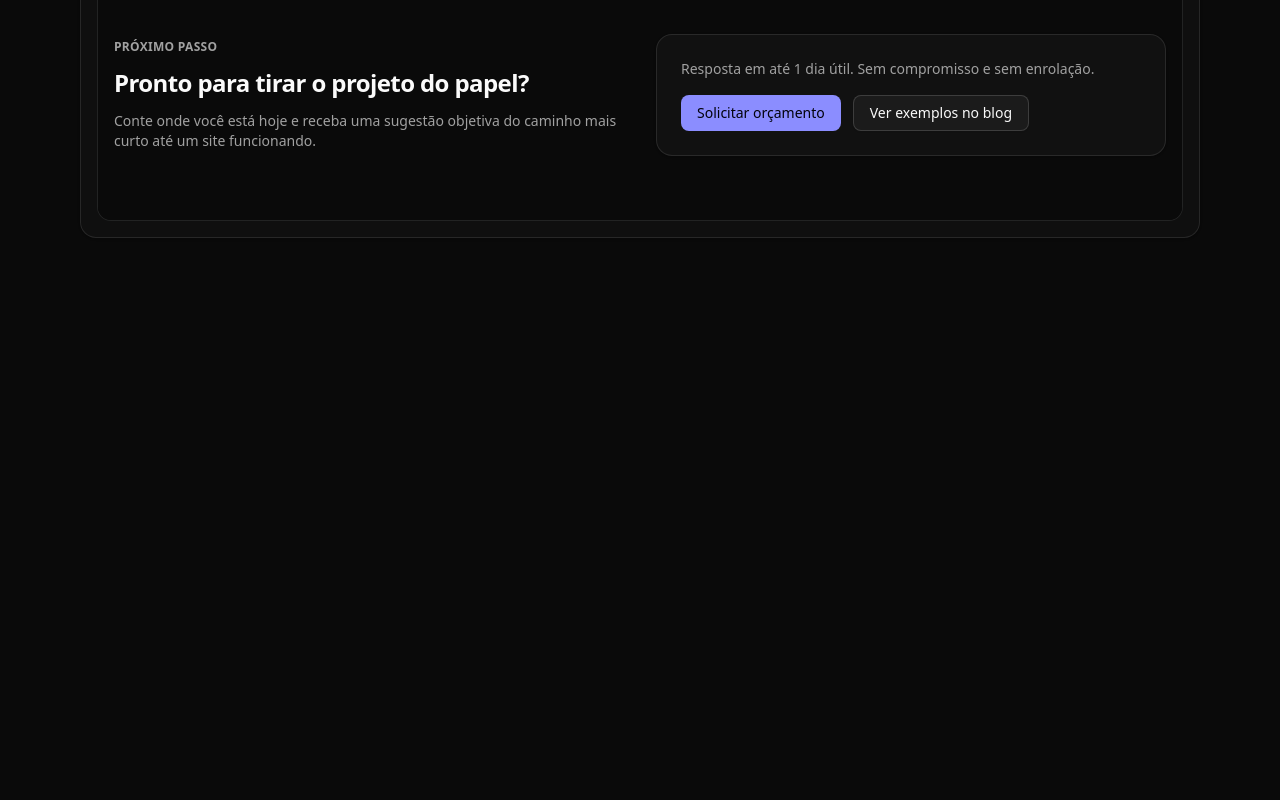
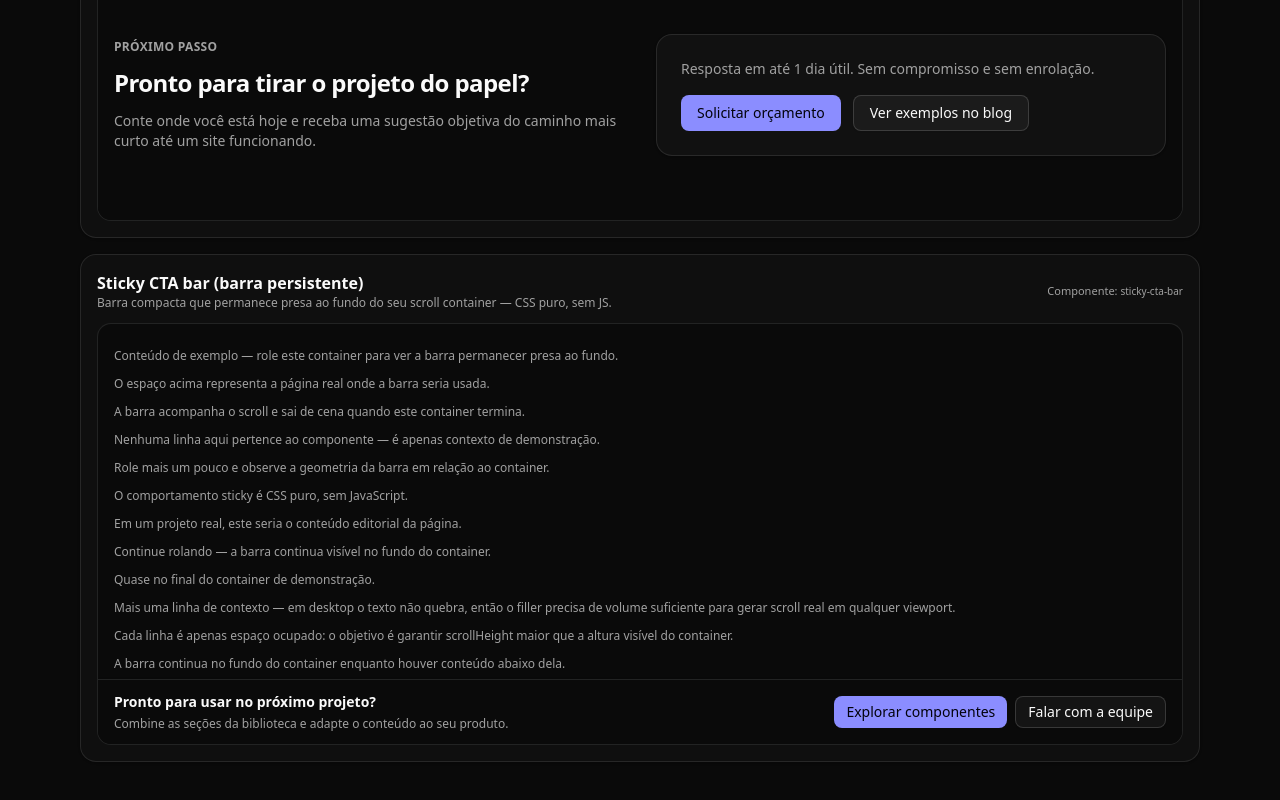
Before and after one commit to svitordev/svitordev-ui-lab, a Next.js app: page /library/cta in a window 1280 px wide. Shown: the part 1477-2277 px from the top of the page. Before the commit the page ends 1803 px from the top, so only its background shows below. Built offline with nearby package versions, Linux system fonts and the light colour scheme.

Commit message:
feat: add sticky cta bar

```diff
--- a/app/library/cta/page.tsx
+++ b/app/library/cta/page.tsx
@@ -7,6 +7,10 @@ import {
   CtaSplitActions,
   type CtaSplitActionsProps,
 } from "@/components/sections/cta/cta-split-actions";
+import {
+  StickyCtaBar,
+  type StickyCtaBarProps,
+} from "@/components/sections/cta/sticky-cta-bar";
 
 export const metadata: Metadata = {
   title: "Library · CTAs",
@@ -44,6 +48,44 @@ const ctaSplitActionsDemo: CtaSplitActionsProps = {
   ],
 };
 
+const stickyCtaBarDemo: StickyCtaBarProps = {
+  title: "Pronto para usar no próximo projeto?",
+  description:
+    "Combine as seções da biblioteca e adapte o conteúdo ao seu produto.",
+  actions: [
+    {
+      label: "Explorar componentes",
+      href: "/library/headers",
+      variant: "default",
+    },
+    {
+      label: "Falar com a equipe",
+      href: "mailto:contato@suaempresa.com",
+      variant: "outline",
+    },
+  ],
+};
+
+// Filler da demo — gera scroll real no container para observar o comportamento
+// sticky. Vive só na página; não faz parte do contrato do componente.
+const stickyBarDemoFiller = [
+  "Conteúdo de exemplo — role este container para ver a barra permanecer presa ao fundo.",
+  "O espaço acima representa a página real onde a barra seria usada.",
+  "A barra acompanha o scroll e sai de cena quando este container termina.",
+  "Nenhuma linha aqui pertence ao componente — é apenas contexto de demonstração.",
+  "Role mais um pouco e observe a geometria da barra em relação ao container.",
+  "O comportamento sticky é CSS puro, sem JavaScript.",
+  "Em um projeto real, este seria o conteúdo editorial da página.",
+  "Continue rolando — a barra continua visível no fundo do container.",
+  "Quase no final do container de demonstração.",
+  "Mais uma linha de contexto — em desktop o texto não quebra, então o filler precisa de volume suficiente para gerar scroll real em qualquer viewport.",
+  "Cada linha é apenas espaço ocupado: o objetivo é garantir scrollHeight maior que a altura visível do container.",
+  "A barra continua no fundo do container enquanto houver conteúdo abaixo dela.",
+  "Nenhum spacer artificial foi adicionado ao componente — a altura é da demo.",
+  "Continue rolando — o comportamento observado aqui é o mesmo de uma página real.",
+  "Ao chegar aqui, a barra atinge sua posição natural no fim do conteúdo.",
+];
+
 const ctas: CtaItem[] = [
   {
     id: "cta-simple",
@@ -69,6 +111,22 @@ const ctas: CtaItem[] = [
     description:
       "Coluna editorial + painel de conversão — contrato data-driven do Lab.",
     preview: <CtaSplitActions {...ctaSplitActionsDemo} />,
+  },
+  {
+    id: "sticky-cta-bar",
+    name: "Sticky CTA bar (barra persistente)",
+    description:
+      "Barra compacta que permanece presa ao fundo do seu scroll container — CSS puro, sem JS.",
+    preview: (
+      <div className="h-[420px] overflow-y-auto">
+        <div className="space-y-3 px-4 py-6 text-xs text-muted-foreground">
+          {stickyBarDemoFiller.map((line) => (
+            <p key={line}>{line}</p>
+          ))}
+        </div>
+        <StickyCtaBar {...stickyCtaBarDemo} />
+      </div>
+    ),
   },
 ];
 
--- /dev/null
+++ b/components/sections/cta/sticky-cta-bar.tsx
@@ -0,0 +1,56 @@
+// components/sections/cta/sticky-cta-bar.tsx
+import Link from "next/link";
+import { Button } from "@/components/ui/button";
+
+export type StickyCtaAction = {
+  label: string;
+  href: string;
+  variant?: "default" | "outline";
+};
+
+export type StickyCtaBarProps = {
+  title: string;
+  description?: string;
+  actions: StickyCtaAction[];
+};
+
+export function StickyCtaBar({ title, description, actions }: StickyCtaBarProps) {
+  return (
+    <aside className="sticky bottom-0 border-t bg-background px-4 py-3 shadow-sm">
+      <div className="flex flex-col gap-3 md:flex-row md:items-center md:justify-between">
+        {/* copy */}
+        <div className="space-y-1">
+          <p className="text-sm font-semibold">{title}</p>
+          {description && (
+            <p className="text-xs text-muted-foreground">{description}</p>
+          )}
+        </div>
+
+        {/* actions */}
+        {actions.length > 0 && (
+          <div className="flex flex-wrap gap-2">
+            {actions.map((action) => {
+              const isInternal =
+                action.href.startsWith("/") && !action.href.startsWith("//");
+
+              return (
+                <Button
+                  key={`${action.href}-${action.label}`}
+                  variant={action.variant ?? "default"}
+                  size="sm"
+                  asChild
+                >
+                  {isInternal ? (
+                    <Link href={action.href}>{action.label}</Link>
+                  ) : (
+                    <a href={action.href}>{action.label}</a>
+                  )}
+                </Button>
+              );
+            })}
+          </div>
+        )}
+      </div>
+    </aside>
+  );
+}
--- a/memory-bank/CURRENT-STATE.md
+++ b/memory-bank/CURRENT-STATE.md
@@ -29,7 +29,8 @@ Repositório base (GitHub Template) em fase de **fundação documental**.
 - **Evolução 017:** ✅ IMPLEMENTADA / VERIFIED (technical — Accessible Accordion: `components/ui/accordion.tsx`, Radix Accordion (`@radix-ui/react-accordion` ^1.3.1, dependência aprovada), Client Component, compound API com 4 exports (Header interno), single/multiple, collapsible, controlled/uncontrolled pela API nativa, keyboard/ARIA delegados ao Radix, Chevron decorativo com rotação pelo `data-state` do Trigger (também com reduced motion, instantânea; transição motion-safe), Content sem animação, nenhum consumer/rota/teste novo. Validação técnica concluída na 017; validação visual/keyboard em browser concluída na Evolução 018, primeiro consumer real (`FaqAccordion`) — precedente Avatar 008→009).
 - **Evolução 018:** ✅ IMPLEMENTADA / VERIFIED (FAQ — novo grupo `components/sections/faq/` com `FaqAccordion`, data-driven, Server Component; primeiro consumer real do Accordion 017 (`type="single"` + `collapsible`, nenhum state wrapper próprio); rota `/library/faq` + link "FAQ" na navegação da library; demo genérica com 6 itens; nenhuma dependência nova; Accordion primitive intacto; runtime validation da 017 concluída nesta evolução (mouse, single, collapsible, ARIA, teclado, foco, Chevron, reduced motion, heading hierarchy); validação live 375×667 e 1280×720 com zero overflow; +2 testes Playwright; QLT-005 inalterado; QLT-010 destinado à 019).
 - **Evolução 019:** ✅ IMPLEMENTADA / VERIFIED (Standardize legacy `/library` pages — as 7 páginas legacy (`hero`, `about`, `services`, `testimonials`, `pricing`, `contact`, `cta`) migradas para o padrão moderno consolidado: `metadata` local, page headers modernos, entries locais tipadas, preview boxes padronizados, labels `Componente: <code>{id}</code>`; páginas simples usam `Component`, heterogêneas usam `preview: React.ReactNode` — zero `any`, zero `Record<string, unknown>`, nenhuma abstração global; variants/ordem/demo props preservados (Hero 4, About 3, Services 3, Testimonials 4, Pricing 3, Contact 3, CTA 4); nenhum component novo; components internos e `library-shell` intactos; navigation intacta; 19 rotas preservadas; +1 teste Playwright; validação live mobile/desktop nas representativas com zero overflow; **QLT-010 → VERIFIED**; QLT-011 não atualizado — resíduo em `layout.tsx` fora do escopo).
-- **Próxima execução:** Evolução 020 (Sticky CTA bar).
+- **Evolução 020:** ✅ IMPLEMENTADA / VERIFIED (Sticky CTA bar — `StickyCtaBar` em `components/sections/cta/sticky-cta-bar.tsx`, nova section justificada por inventário (nenhuma CTA sticky/fixed existente); grupo CTA existente, nenhuma legacy refatorada; `position: sticky; bottom: 0` limitada pelo containing/scroll block do consumer (não fixed); Server Component; CSS-only, sem scroll listeners/state; contrato data-driven local; links reais pela convenção 001; sem z-index novo, sem safe-area, sem motion; `/library/cta` 4 → 5 entries com demo de scroll container próprio; runtime sticky comprovado por geometria (delta containerBottom−asideBottom = 0 no início/meio/final do scroll; desktop scroll 521>420, mobile 909>420); mobile 375×667 + desktop 1280×720 validados, zero overflow; +1 teste Playwright; QLT-003/005/011 inalterados).
+- **Próxima execução:** Evolução 021 (Sticky-column split).
 
 ## Stack confirmada
 
@@ -58,9 +59,9 @@ public/
 
 - **9** UI components (`components/ui/` — + `badge` via Evolução 004, + `avatar` via Evolução 008, + `separator` e `skeleton` via Evolução 013, + `accordion` via Evolução 017)
 - **7** site components (`components/site/` — headers + footers; + `mobile-nav` via Evolução 007)
-- **29** section components (`components/sections/` — 7 grupos × 3 + `cta-split-actions` + `logos-strip` + `hero-media-showcase` + `stats-grid` + `testimonials-rating-cards` + `feature-comparison` + `newsletter-form` + `faq-accordion` via Evolução 018; grupo Newsletter = 1, `NewsletterForm` disponível; grupo FAQ = 1, `FaqAccordion` disponível)
+- **30** section components (`components/sections/` — 7 grupos × 3 + `cta-split-actions` + `logos-strip` + `hero-media-showcase` + `stats-grid` + `testimonials-rating-cards` + `feature-comparison` + `newsletter-form` + `faq-accordion` via Evolução 018 + `sticky-cta-bar` via Evolução 020; grupo Newsletter = 1, `NewsletterForm` disponível; grupo FAQ = 1, `FaqAccordion` disponível; grupo CTA = 5, `StickyCtaBar` disponível)
 - **2** wrappers/shells (`library-shell.tsx` + `app/library/layout.tsx`)
-- **Total: 47** componentes reutilizáveis relevantes
+- **Total: 48** componentes reutilizáveis relevantes
 
 ## `/library` (DEC-001)
 
@@ -68,11 +69,13 @@ Showcase oficial. Estrutura `app/library/[categoria]/page.tsx` renderiza cada va
 
 Todas as páginas de categorias seguem agora o padrão moderno — as 7 legacy foram migradas na Evolução 019 (nenhuma rota removida, nenhum component demonstrado alterado).
 
+`/library/cta` possui agora 5 entries — nova entry `sticky-cta-bar` (Evolução 020, com scroll container próprio na demo); as quatro CTAs anteriores permanecem intactas; nenhuma rota adicional.
+
 ## Estado de qualidade (atualizado após Playwright mínimo — 2026-10-14)
 
 Production build **verde** (PASS, 19 rotas). Lint atual: **0 errors / 0 warnings**. Rota `/blog/[slug]` funcional.
 
-- **Playwright mínimo:** ✅ **VERIFIED** — `@playwright/test` 1.64.1, **Chromium** somente; projects desktop **1280×720** e mobile **375×667**; **23 smoke tests / 46 execuções** (44 passed + 2 skips intencionais — testes mobile-only da Evolução 007 pulam o project desktop). Execução da DEC-006.
+- **Playwright mínimo:** ✅ **VERIFIED** — `@playwright/test` 1.64.1, **Chromium** somente; projects desktop **1280×720** e mobile **375×667**; **24 smoke tests / 48 execuções** (46 passed + 2 skips intencionais — testes mobile-only da Evolução 007 pulam o project desktop). Execução da DEC-006.
 - **QLT-001:** ✅ VERIFIED. **QLT-006:** ✅ VERIFIED (Evolução 007). **QLT-007:** ✅ VERIFIED (Evolução 006). **QLT-008:** ✅ VERIFIED (Evolução 015). **QLT-012:** ✅ VERIFIED.
 - **QLT-003:** continua aberto, com uma ocorrência a menos (`pricing-three-tiers` — CTAs viraram links reais, Evolução 016). **QLT-005:** continua aberto, com uma ocorrência a menos (`pricing-three-tiers` migrado para o contrato, Evolução 016). **QLT-010:** ✅ **VERIFIED** (Evolução 019 — as 7 páginas legacy migradas para o padrão moderno).
 - **`/library`:** READY.
@@ -82,7 +85,7 @@ Production build **verde** (PASS, 19 rotas). Lint atual: **0 errors / 0 warnings
 
 ### Próxima fase
 
-Roadmap macro versionado em `docs/ROADMAP-1000-EVOLUTIONS.md` (lote ativo 001–025). Evoluções 001–019 concluídas (017 = technical VERIFIED, runtime validation concluída pela 018; QLT-010 VERIFIED pela Evolução 019). Próxima execução: Evolução 020 (Sticky CTA bar).
+Roadmap macro versionado em `docs/ROADMAP-1000-EVOLUTIONS.md` (lote ativo 001–025). Evoluções 001–020 concluídas (017 = technical VERIFIED, runtime validation concluída pela 018; QLT-010 VERIFIED pela Evolução 019; Sticky CTA bar VERIFIED pela Evolução 020). Próxima execução: Evolução 021 (Sticky-column split).
 
 ### Problemas resolvidos
 
```
Also changed, not shown: memory-bank/CHANGELOG.md, 3 other files (tests, documents, lock files or other folders).
